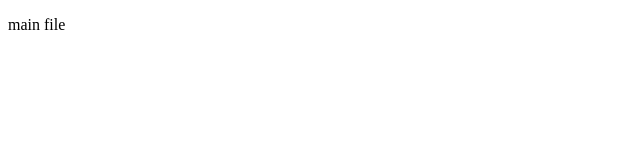
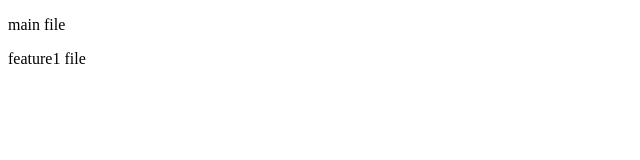
Before and after one commit to huzaifa722/task, a plain HTML site: page contact.html in a window 1280 px wide. Shown: the full height of the page, 0-640 px from the left. Drawn offline with Linux system fonts and the light colour scheme.

Commit message:
feature 1

```diff
--- a/contact.html
+++ b/contact.html
@@ -7,5 +7,6 @@
 </head>
 <body>
     <p>main file </p>
+    <p>feature1 file </p>
 </body>
 </html>
```
Also changed, not shown: index.html (+1 -0 lines).
